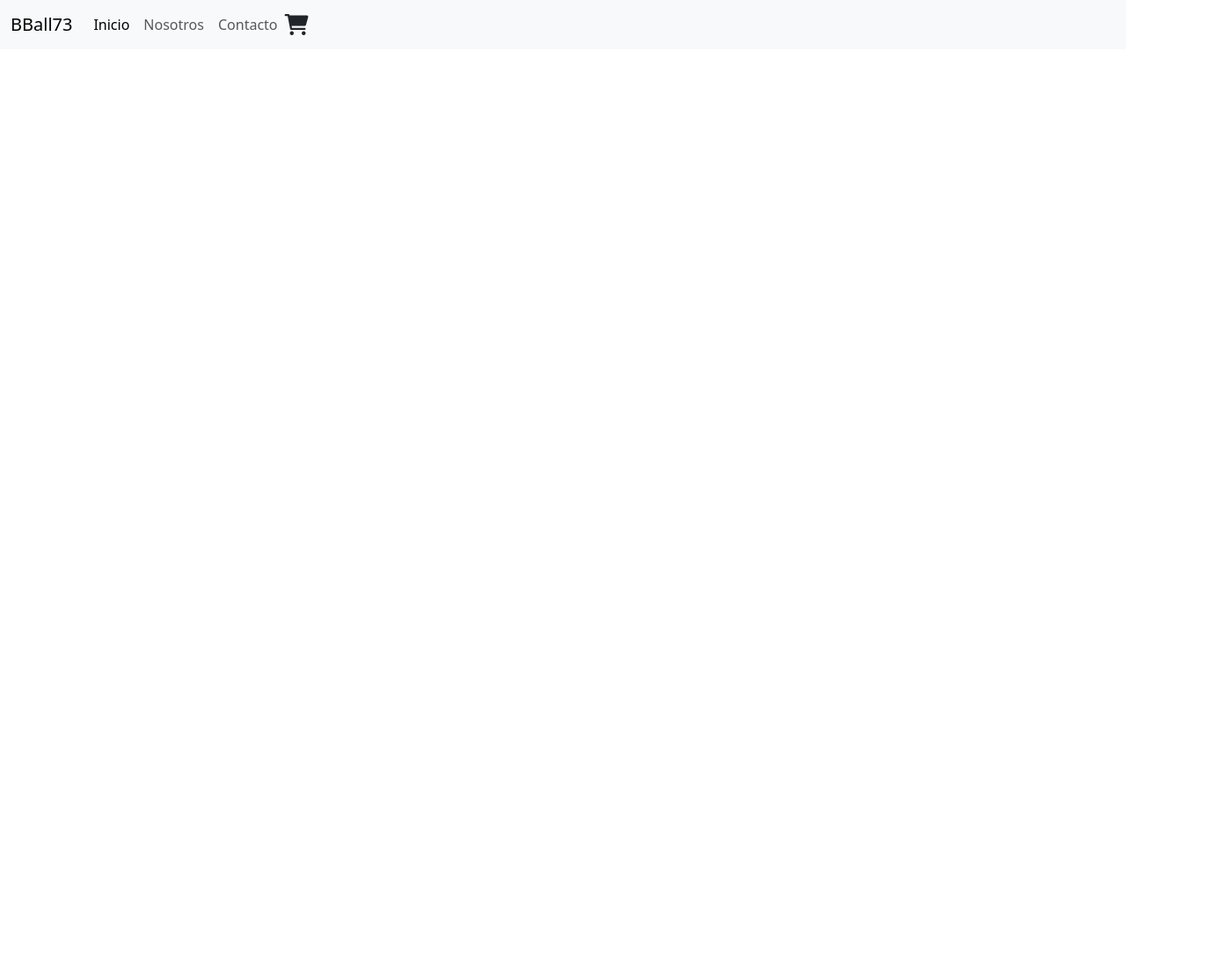
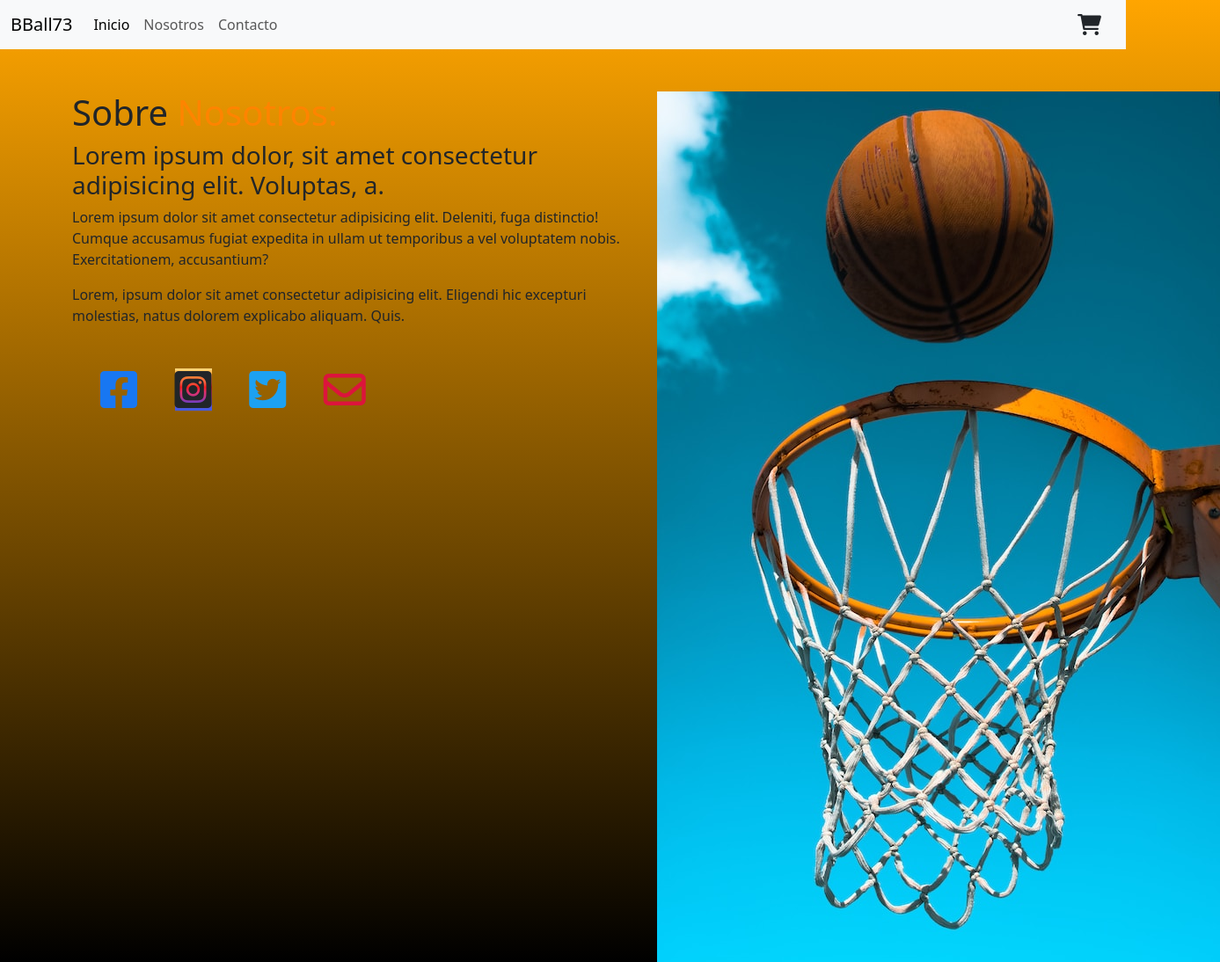
Before and after one commit to JohanaRojas32/64986_digitalers_proyecto-integrador-etapa-uno_Johana_Rojas, a website built with Vite: page pages/nosotros.html in a window 1280 px wide. Shown: the whole page at 88% size, 1387 px wide, since content can reach past the window. Before the commit the page ends 800 px from the top, so only its background shows below. Built offline with nearby package versions, Linux system fonts and the light colour scheme.

Commit message:
empece con el nosotros.html

```diff
--- a/css/style.css
+++ b/css/style.css
@@ -0,0 +1,42 @@
+body {
+    background-image: linear-gradient(orange, black);
+}
+
+
+
+/* nosotros */
+
+.titulo-destacado span{
+    color: #FF8400;
+}
+
+.nosotros-iconos li {
+    margin: 0;
+    padding: 0;
+    display: inline-block
+}
+
+.nosotros-iconos {
+    margin: 3em 0;
+}
+
+.nosotros-iconos i {
+    margin-right: .8em;
+    padding: 0;
+}
+
+.nosotros-iconos i.fb {
+    color: #1877f2 ;
+}
+
+.nosotros-iconos i.ig {
+    background-image: linear-gradient(#ffdc80,#fcaf45,#f77737,#f56040,#fd1d1d,#e1306c,#c13584,#833ab4,#5851db,#405de6);
+}
+
+.nosotros-iconos i.tw {
+    color: #1da1f2;
+}
+
+.nosotros-iconos i.im {
+    color: crimson;
+}
--- a/pages/nosotros.html
+++ b/pages/nosotros.html
@@ -17,7 +17,7 @@
       </button>
       <div class="collapse navbar-collapse" id="navbarNav">
 
-        <ul class="navbar-nav">
+        <ul class="navbar-nav me-auto">
           <li class="nav-item">
             <a class="nav-link active" aria-current="page" href="/index.html">Inicio</a>
           </li>
@@ -39,6 +39,41 @@
   </nav>
 </header>
 
+<main class="container nosotros  mt-5">
+<div class="row ">
+
+  <div class="col-7">
+
+<h1 class="titulo-destacado">Sobre <span>Nosotros:</span></h1>
+<h3>Lorem ipsum dolor, sit amet consectetur adipisicing elit. Voluptas, a.</h3>
+<p>Lorem ipsum dolor sit amet consectetur adipisicing elit. Deleniti, fuga distinctio! Cumque accusamus fugiat expedita in ullam ut temporibus a vel voluptatem nobis. Exercitationem, accusantium?</p>
+<p>Lorem, ipsum dolor sit amet consectetur adipisicing elit. Eligendi hic excepturi molestias, natus dolorem explicabo aliquam. Quis.</p>
+
+<div class="nosotros-iconos">
+  <ul>
+    <li><a href="https://facebook.com"><i class="fa-brands fa-facebook-square fa-3x fb"></i></a></li>
+    <li><a href="https://instagram.com" class="text-reset"><i class="fa-brands fa-instagram-square fa-3x ig"></i></a></li>
+    <li><a href="https://twitter.com"><i class="fa-brands fa-twitter-square fa-3x tw"></i></a></li>
+    <li><a href="mailto:joohanarojas.96@gmail.com"><i class="fa-regular fa-envelope fa-3x im"></i></a></li>
+  </ul>
+</div>
+
+</div>
+
+
+
+
+<div class="col-5">
+<div class="nosotros-imagen">
+  <img src="/img/about-us.jpg" alt="Sobre nosotros">
+</div>
+</div>
+
+
+</div>
+</main>
+
+
 
 
     <script type="module" src="/main.js"></script>
```
Also changed, not shown: index.html (+1 -1 lines), pages/carrito.html (+1 -1 lines), pages/contacto.html (+1 -1 lines), public/img/about-us.jpg (added).
